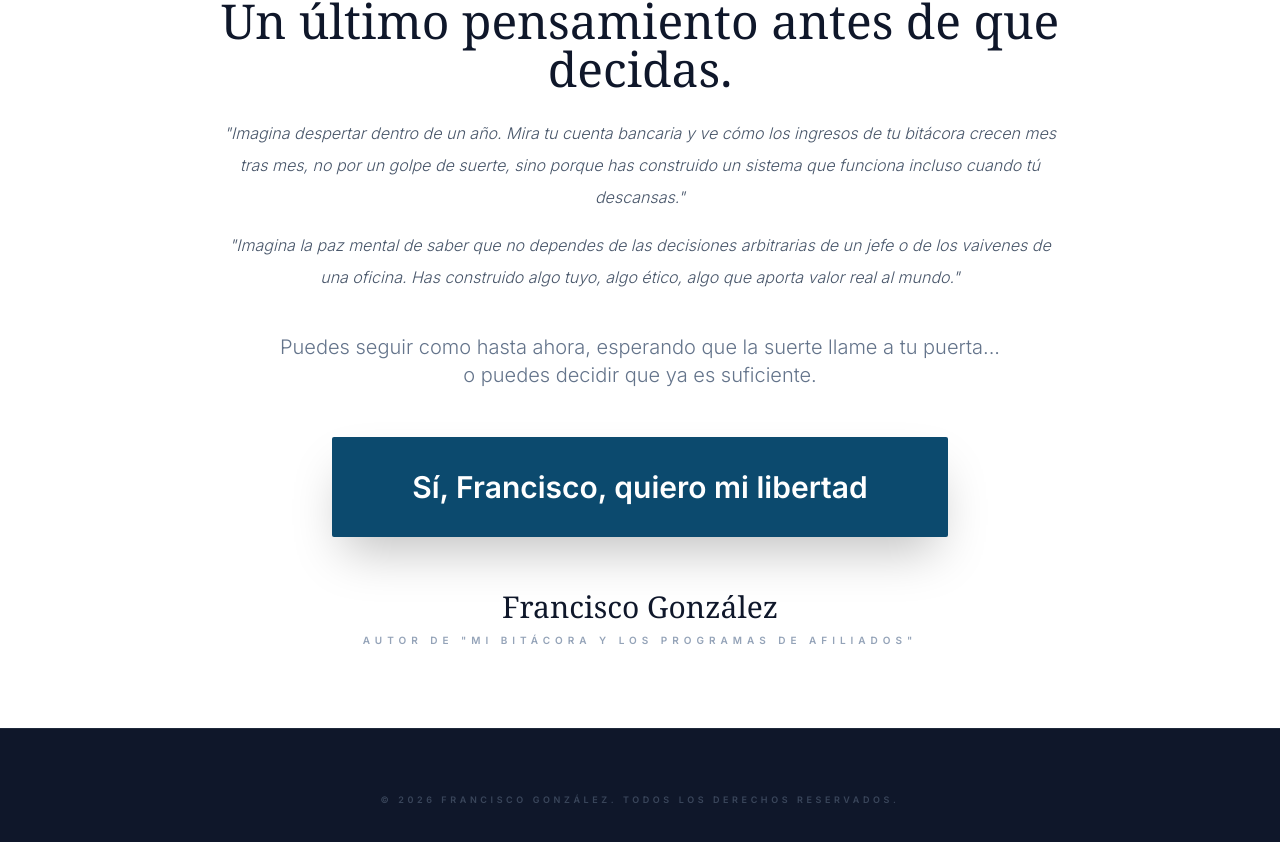
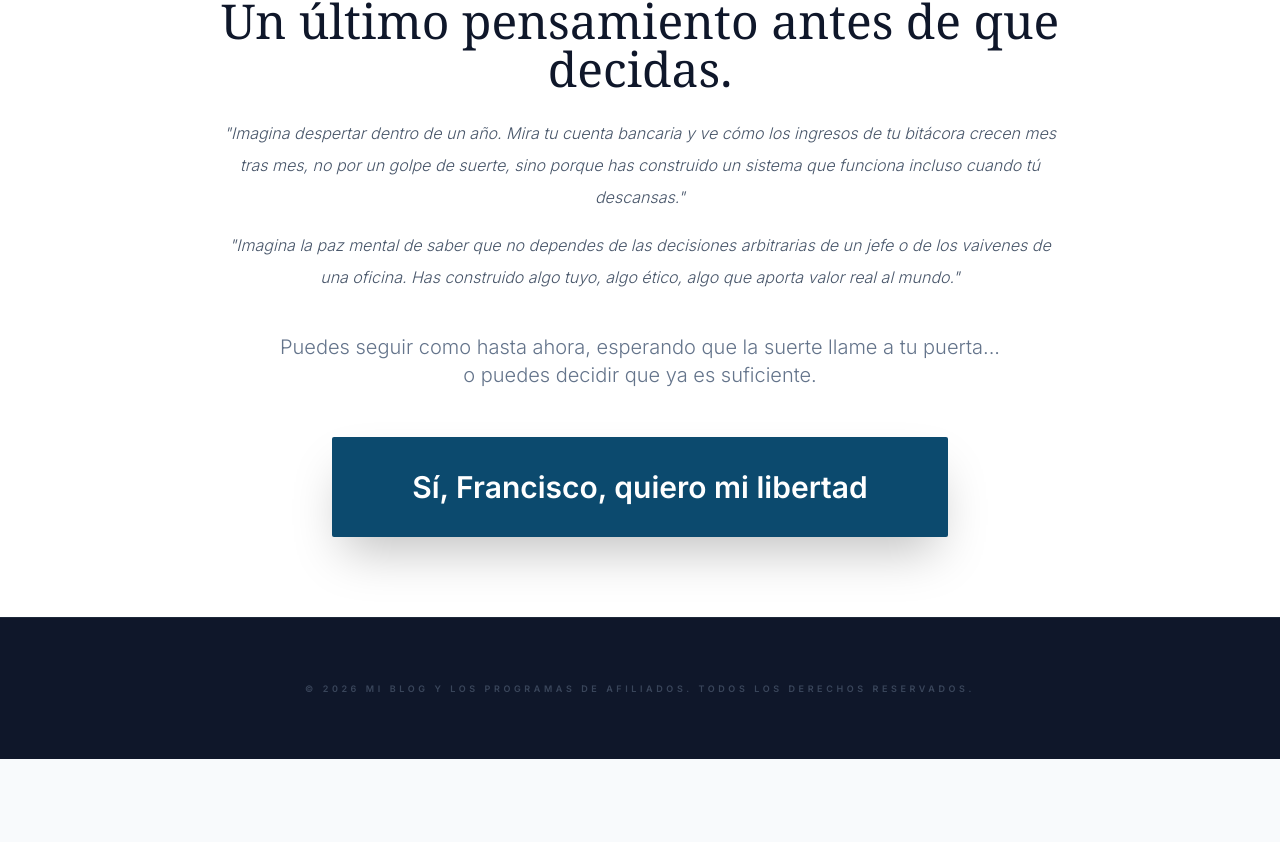
Before and after one commit to githubinf/miblog, a React (Vite) app: page / in a window 1280 px wide. Shown: the part 9202-10044 px from the top of the page. After the commit the page ends 9961 px from the top, so only its background shows below. Built offline with nearby package versions, Linux system fonts and the light colour scheme; a web font is replaced by a local one.

Commit message:
Add files via upload

```diff
--- a/App.tsx
+++ b/App.tsx
@@ -258,10 +258,7 @@ const App: React.FC = () => {
               >
                 Sí, Francisco, quiero mi libertad
               </button>
-              <div className="pt-5">
-                <p className="font-serif text-3xl text-slate-900">Francisco González</p>
-                <p className="text-[10px] uppercase tracking-[0.5em] text-slate-400 mt-2 font-bold">Autor de "Mi Bitácora y los Programas de Afiliados"</p>
-              </div>
+
             </div>
           </div>
         </div>
@@ -272,7 +269,7 @@ const App: React.FC = () => {
         <div className="max-w-7xl mx-auto px-6 flex flex-col items-center text-center">
           <div className="w-full">
             <p className="text-[9px] tracking-[0.4em] opacity-50 font-bold uppercase">
-              &copy; {new Date().getFullYear()} Francisco González. Todos los derechos reservados.
+              &copy; {new Date().getFullYear()} Mi Blog y los Programas de Afiliados. Todos los derechos reservados.
             </p>
           </div>
         </div>
```
Also changed, not shown: 2 other files (tests, documents, lock files or other folders).
